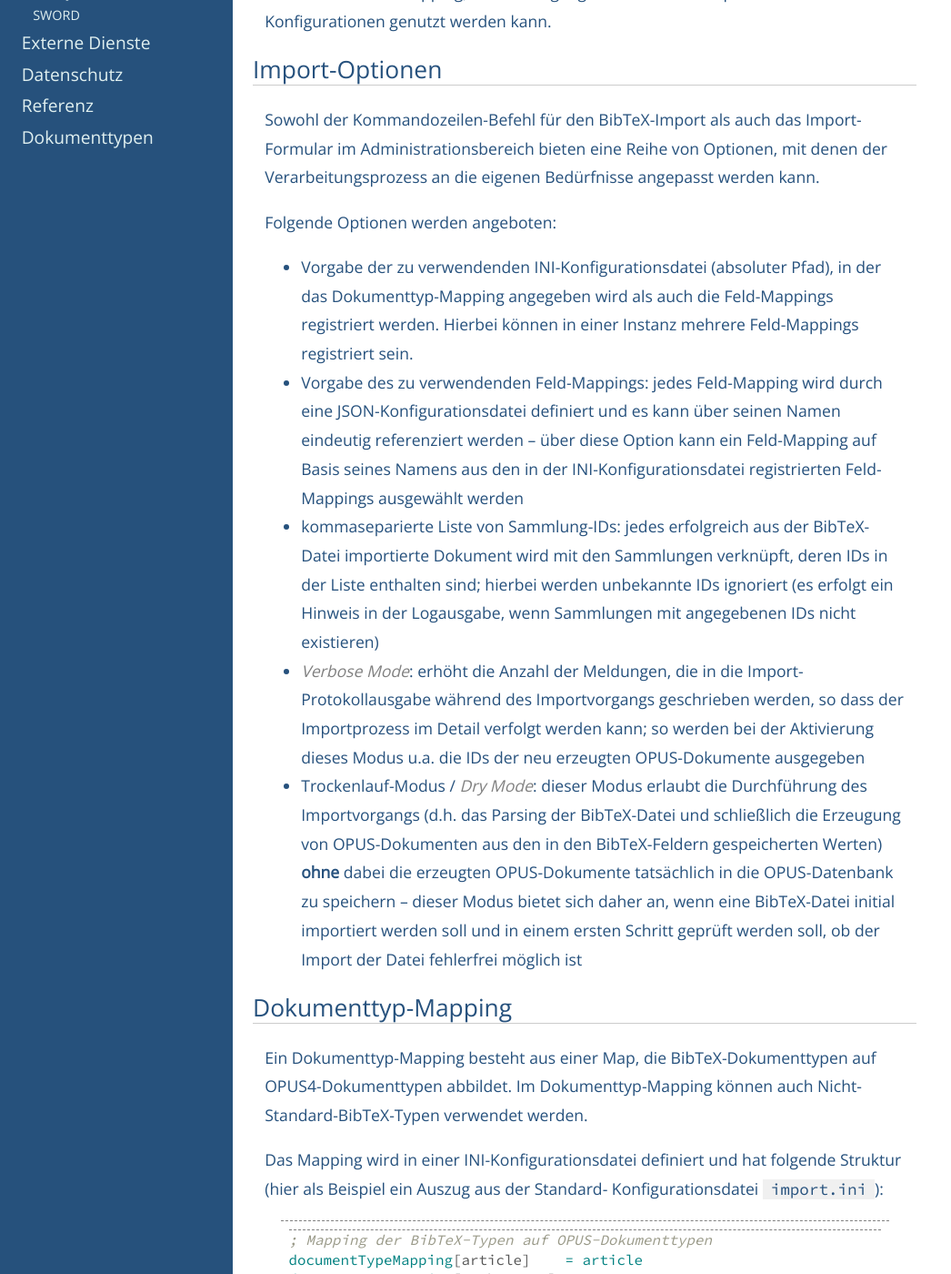
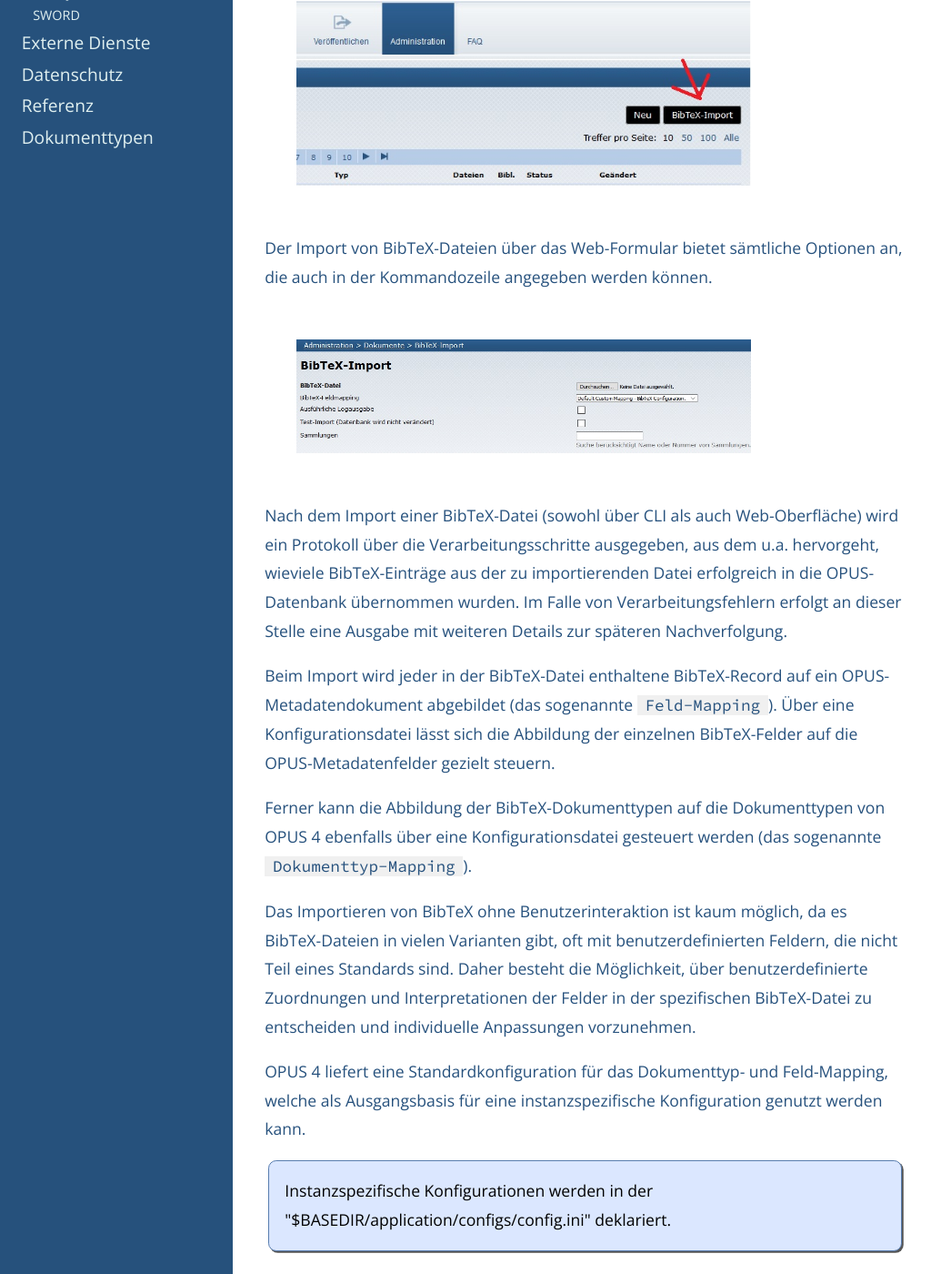
Before and after one commit to OPUS4/userdoc, a Jekyll site: the page built from import/bibtex.md, in a window 1280 px wide and 1400 px high, scrolled down 588 px. Shown: the whole window at 91% size, without its empty margins (0-1046 px from the left). Built offline with Jekyll 4.4.1, drawn with Linux system fonts in a browser that asks for light colours; some of the changed text lies outside the part shown.

Commit message:
#93 BibTeX Anleitung für 4.7.1 aktualisiert

````diff
--- a/import/bibtex.md
+++ b/import/bibtex.md
@@ -5,62 +5,140 @@ title: BibTeX
 
 # BibTeX-Import
 
-Dokumentmetadaten können aus einer BibTeX-Datei, die beliebig viele BibTeX-Records enthält, sowohl über einen
+Ab der OPUS Version 4.7.1 können Dokumentmetadaten aus einer BibTeX-Datei, die beliebig viele BibTeX-Records enthält, sowohl über einen
 **Kommandozeilen-Befehl** (CLI) als auch über ein **Web-Formular** im Administrationsbereich importiert werden.
 
-Beim Import wird jeder in der BibTeX-Datei enthaltene BibTeX-Record auf ein OPUS4-Metadatendokument abgebildet
-(das sogenannte _Feld-Mapping_). Über eine Konfigurationsdatei lässt sich die Abbildung der einzelnen
-BibTeX-Felder auf die OPUS4-Metadatenfelder gezielt steuern.
+Zur korrekten Verarbeitung der BibTeX-Dateien wird vom OPUS 4 BibTeX-Parser das Tool `Pandoc` benötigt. Siehe dazu mehr unter [Voraussetzungen](../installation/requirements.html#pandoc).
 
-Ferner kann die Abbildung der BibTeX-Dokumenttypen auf die OPUS4-Dokumenttypen ebenfalls über eine Konfigurationsdatei
-gesteuert werden (das sogenannte _Dokumenttyp-Mapping_).
+Aufruf des BibTeX-Imports auf der Kommandozeile:
 
-OPUS4 liefert eine Standardkonfiguration sowohl für das Dokumenttyp-Mapping als auch für das Feld-Mapping,
-die als Ausgangsbasis für instanzspezifische Konfigurationen genutzt werden kann.
+{% highlight bash %}
+$  bin/opus4 bibtex:import <filename.bib>
+{% endhighlight %}
+
+In der Web-Oberfläche existiert im Administrationsbereich `Dokumente` dazu ein entsprechender Button `BibTeX-Import`.
+
+![Dokumente](../img/import/SC_import_dokumente_bibtex-button.jpg){:width="500px"}
+
+Der Import von BibTeX-Dateien über das Web-Formular bietet sämtliche Optionen an, die auch in der Kommandozeile angegeben werden können.
+
+![Dokumente](../img/import/SC_import_dokumente_bibtex-web.jpg){:width="500px"}
+
+Nach dem Import einer BibTeX-Datei (sowohl über CLI als auch Web-Oberfläche) wird ein Protokoll über die Verarbeitungsschritte ausgegeben,
+aus dem u.a. hervorgeht, wieviele BibTeX-Einträge aus der zu importierenden Datei erfolgreich in die OPUS-Datenbank übernommen wurden.
+Im Falle von Verarbeitungsfehlern erfolgt an dieser Stelle eine Ausgabe mit weiteren Details zur späteren Nachverfolgung.
+
+Beim Import wird jeder in der BibTeX-Datei enthaltene BibTeX-Record auf ein OPUS-Metadatendokument abgebildet
+(das sogenannte `Feld-Mapping`). Über eine Konfigurationsdatei lässt sich die Abbildung der einzelnen
+BibTeX-Felder auf die OPUS-Metadatenfelder gezielt steuern.
+
+Ferner kann die Abbildung der BibTeX-Dokumenttypen auf die Dokumenttypen von OPUS 4 ebenfalls über eine Konfigurationsdatei
+gesteuert werden (das sogenannte `Dokumenttyp-Mapping`).
+
+Das Importieren von BibTeX ohne Benutzerinteraktion ist kaum möglich, da es BibTeX-Dateien in vielen Varianten gibt,
+oft mit benutzerdefinierten Feldern, die nicht Teil eines Standards sind.
+Daher besteht die Möglichkeit, über benutzerdefinierte Zuordnungen und Interpretationen
+der Felder in der spezifischen BibTeX-Datei zu entscheiden und individuelle Anpassungen vorzunehmen.
+
+OPUS 4 liefert eine Standardkonfiguration für das Dokumenttyp- und Feld-Mapping,
+welche als Ausgangsbasis für eine instanzspezifische Konfiguration genutzt werden kann.
+
+<p class="info">
+Instanzspezifische Konfigurationen werden in der "$BASEDIR/application/configs/config.ini" deklariert.
+</p>
 
 ## Import-Optionen
 
-Sowohl der Kommandozeilen-Befehl für den BibTeX-Import als auch das Import-Formular im Administrationsbereich bieten
+Sowohl der Kommandozeilen-Befehl für den BibTeX-Import, als auch das Web-Formular im Administrationsbereich, bieten
 eine Reihe von Optionen, mit denen der Verarbeitungsprozess an die eigenen Bedürfnisse angepasst werden kann.
+
+Auflistung der verfügbaren Optionen mit ihrer Bedeutung:
+
+{% highlight bash %}
+$ bin/opus4 help bibtex:import
+{% endhighlight %}
 
 Folgende Optionen werden angeboten:
 
-* Vorgabe der zu verwendenden INI-Konfigurationsdatei (absoluter Pfad), in der das Dokumenttyp-Mapping angegeben wird
-  als auch die Feld-Mappings registriert werden. Hierbei können in einer Instanz mehrere Feld-Mappings registriert sein.
-* Vorgabe des zu verwendenden Feld-Mappings: jedes Feld-Mapping wird durch eine JSON-Konfigurationsdatei definiert und
-  es kann über seinen Namen eindeutig referenziert werden – über diese Option kann ein Feld-Mapping auf Basis seines
-  Namens aus den in der INI-Konfigurationsdatei registrierten Feld-Mappings ausgewählt werden
-* kommaseparierte Liste von Sammlung-IDs: jedes erfolgreich aus der BibTeX-Datei importierte Dokument wird mit den
-  Sammlungen verknüpft, deren IDs in der Liste enthalten sind; hierbei werden unbekannte IDs ignoriert (es erfolgt ein
-  Hinweis in der Logausgabe, wenn Sammlungen mit angegebenen IDs nicht existieren)
-* _Verbose Mode_: erhöht die Anzahl der Meldungen, die in die Import-Protokollausgabe während des Importvorgangs
-  geschrieben werden, so dass der Importprozess im Detail verfolgt werden kann; so werden bei der Aktivierung dieses
-  Modus u.a. die IDs der neu erzeugten OPUS-Dokumente ausgegeben
-* Trockenlauf-Modus / _Dry Mode_: dieser Modus erlaubt die Durchführung des Importvorgangs (d.h. das Parsing der
-  BibTeX-Datei und schließlich die Erzeugung von OPUS-Dokumenten aus den in den BibTeX-Feldern gespeicherten Werten)
-  **ohne** dabei die erzeugten OPUS-Dokumente tatsächlich in die OPUS-Datenbank zu speichern – dieser Modus bietet sich
-  daher an, wenn eine BibTeX-Datei initial importiert werden soll und in einem ersten Schritt geprüft werden soll,
-  ob der Import der Datei fehlerfrei möglich ist
+### Angabe eines zu verwendenden Feld-Mappings:
+Jedes Feld-Mapping wird durch eine JSON-Konfigurationsdatei definiert. Es können in einer Instanz mehrere
+Feld-Mappings vorhanden sein. Der Pfad zu den instanzspezifischen Feld-Mappings und deren Namen werden
+in der `config.ini` deklariert.
+
+Durch die Option `--mapping` oder `-m` kann ein angepasstes Feld-Mapping ausgewählt werden.
+Im Webformular werden die Feld-Mappings über eine Selectliste ausgewählt. Die verfügbaren Feld-Mappings auf der
+Kommandozeilen-Ebene können über folgenden Befehl aufgelistet werden:
+
+{% highlight bash %}
+$ bin/opus4 bibtex:list
+{% endhighlight %}
+
+Aufruf des BibTex-Imports mit Angabe eines Feld-Mappings:
+
+{% highlight bash %}
+$  bin/opus4 bibtex:import -m <Feld-Mapping-Name> <filename.bib>
+{% endhighlight %}
+
+Ohne Angabe des Parameters `-m` wird beim Importprozess das Default-Mapping verwendet.
+
+### Verknüpfung mit Sammlungseinträgen:
+ Mit der Option `--collection` oder `-c` lässt sich auf der Kommandozeile eine kommaseparierte Liste von
+Sammlungs-IDs angeben, mit denen jedes erfolgreich importierte Dokument verknüpft wird.
+Hierbei werden unbekannte IDs ignoriert und es erfolgt ein entsprechender Hinweis in der Protokollausgabe.
+
+{% highlight bash %}
+$  bin/opus4 bibtex:import -c <Collection-ID-1>,<Collection-ID-2>,<Collection-ID-3> -m <Feld-Mapping-Name> <filename.bib>
+{% endhighlight %}
+
+<p class="info">
+Im Webformular können vorhandene Sammlungen ausgewählt werden. Dafür muss in dem Feld "Sammlungen" der Name
+der Sammlung eingegeben werden. Es ist ausreichend, einen Teil des Namens einzugeben, da die Anzeige durch ein
+sogenanntes "Autocomplete" ergänzt wird. Das Hinzufügen mehrerer Sammlungen ist hier ebenfalls möglich.
+</p>
+
+### Verbose Mode:
+Die Option `--verbose` oder `-v` erhöht die Anzahl der Meldungen, die in die Protokollausgabe geschrieben werden,
+so dass der Importprozess im Detail verfolgt werden kann. Es werden z.B. die IDs der neu erzeugten OPUS-Dokumente
+ausgegeben.
+
+{% highlight bash %}
+$  bin/opus4 bibtex:import -v -m <Feld-Mapping-Name> <filename.bib>
+{% endhighlight %}
+
+Im Webformular wird dieser Modus durch ein Häkchen aktiviert.
+
+### Dry Mode:
+Die Option `--dry` oder `-d` erlaubt einen Test-Import im "Trockendurchlauf", bei dem die Datenbank nicht verändert
+wird. Dabei erfolgt das Parsen der BibTeX-Datei einschließlich der Erzeugung von OPUS-Dokumenten aus den in den
+BibTeX-Feldern gespeicherten Werten **ohne** dabei die erzeugten OPUS-Dokumente tatsächlich in die OPUS-Datenbank
+zu speichern. Dieser Modus bietet sich daher an, wenn eine BibTeX-Datei initial importiert werden soll und in
+einem ersten Schritt geprüft werden soll, ob der Import der Datei fehlerfrei möglich ist.
+
+{% highlight bash %}
+$  bin/opus4 bibtex:import -d -v -m <Feld-Mapping-Name> <filename.bib>
+{% endhighlight %}
+
+Im Webformular wird dieser Modus durch ein Häkchen aktiviert.
 
 ## Dokumenttyp-Mapping
 
-Ein Dokumenttyp-Mapping besteht aus einer Map, die BibTeX-Dokumenttypen auf OPUS4-Dokumenttypen abbildet. Im
-Dokumenttyp-Mapping können auch Nicht-Standard-BibTeX-Typen verwendet werden.
+Ein Dokumenttyp-Mapping bildet die BibTeX-Dokumenttypen auf die OPUS-Dokumenttypen ab. Im Dokumenttyp-Mapping
+können auch Nicht-Standard-BibTeX-Typen verwendet werden.
 
-Das Mapping wird in einer INI-Konfigurationsdatei definiert und hat folgende Struktur (hier als Beispiel ein Auszug aus
-der Standard- Konfigurationsdatei `import.ini`):
+Das Mapping wird in einer INI-Konfigurationsdatei definiert und hat folgende Struktur (hier als Beispiel ein
+Auszug aus der Standard- Konfigurationsdatei `import.ini`):
 
 ```ini
 ; Mapping der BibTeX-Typen auf OPUS-Dokumenttypen
 documentTypeMapping[article]    = article
 documentTypeMapping[techreport] = report
 ```
-Hier wird der BibTeX-Dokumenttyp `article` bzw. `techreport` auf den OPUS4-Dokumenttyp `article` bzw. `report`
+Hier wird der BibTeX-Dokumenttyp `article` bzw. `techreport` auf den OPUS-Dokumenttyp `article` bzw. `report`
 abgebildet.
 
-Ferner ist es möglich einen Fallback-Dokumenttyp anzugeben, der immer dann zur Anwendung kommt, wenn für den
-vorliegenden BibTeX-Dokumenttyp kein Mapping konfiguriert wurde. In diesem Fall wird als OPUS4-Dokumenttyp der
-Fallback-Dokumenttyp verwendet:
+Ferner ist es möglich, einen sogenannten "Fallback"-Dokumenttyp anzugeben, der immer dann zur Anwendung kommt,
+wenn für den vorliegenden BibTeX-Dokumenttyp kein Mapping konfiguriert wurde. In diesem Fall wird als
+OPUS-Dokumenttyp der Fallback-Dokumenttyp verwendet:
 
 ```ini
 ; Standard-OPUS-Dokumenttyp, sofern für den im BibTeX-Record vorliegenden BibTeX-Typ kein Typ-Mapping auf einen
@@ -68,36 +146,101 @@ Fallback-Dokumenttyp verwendet:
 defaultDocumentType = misc
 ```
 
-Soll das Dokumenttyp-Mapping in einer Instanz überschrieben werden, so empfiehlt es sich eine neue
-INI-Konfigurationsdatei im Dateisystem, z.B. im zentralen Konfigurationsverzeichnis `application/configs` anzulegen,
-indem die Standard-Konfigurationsdatei `import.ini` kopiert und anschließend an die eigenen Bedürfnisse angepasst wird.
-Bei der Ausführung des BibTeX-Imports (sowohl via Kommandozeile als auch über das Import-Formular) kann dann der Pfad
-zu der instanzspezifischen INI-Konfigurationsdatei als Option übergeben werden (CLI-Option `-i`).
+**Instanzspezifische Anpassungen der Dokumenttypen**
+
+Die Default-Datei für das Dokumenttyp-Mapping `src\Import\import.ini` gibt Auskunft über die vorhandenen
+Standard-Mappings. Diese Datei soll nicht verändert werden.
+Sollen instanzspezifische Anpassungen der Dokumenttypen erfolgen, können diese in der
+`$BASEDIR/application/configs/config.ini` deklariert werden.
+<p class="info">
+Entscheidend, ob ein Dokumenttyp-Mapping erfolgen
+muss, ist die Bezeichnung des Dokumenttyps in der zu importierenden BibTeX-Datei.
+</p>
+Beispiel:
+Hier sind die Dokumenttypen in der BibTeX-Datei alle in Großbuchstaben und weichen dadurch vom Standard ab.
+
+```ini
+bibtex.entryTypes.ARTICLE = article
+bibtex.entryTypes.BOOK = book
+bibtex.entryTypes.MASTERSTHESIS = masterthesis
+bibtex.entryTypes.TECHREPORT = report
+bibtex.entryTypes.PHDTHESIS = doctoralthesis
+```
 
 ## Feld-Mapping
 
-Ein Feld-Mapping definiert, wie die Inhalte der Felder eines BibTeX-Datensatzes auf die Felder eines OPUS-Dokuments
-abgebildet werden sollen. Die Konfigurationsmöglichkeiten sind mannigfaltig und reichen weit über einfache
-1-zu-1-Mappings zwischen BibTeX-Feldern und OPUS4-Metadatenfeldern hinaus. Eine ausführliche Beschreibung kann im
-OPUS4-Modul [opus4-bibtex](https://github.com/OPUS4/opus4-bibtex/blob/master/README.md#field-mapping) nachgeschlagen
+Ein Feld-Mapping definiert, wie die Inhalte der Felder eines BibTeX-Datensatzes auf die Felder eines
+OPUS-Dokuments abgebildet werden sollen. Die Konfigurationsmöglichkeiten sind mannigfaltig und reichen weit
+über einfache 1-zu-1-Mappings zwischen BibTeX-Feldern und OPUS-Metadatenfeldern hinaus. Eine ausführliche
+Beschreibung kann im OPUS 4 Modul [opus4-bibtex](https://github.com/OPUS4/opus4-bibtex/blob/master/README.md#field-mapping) nachgeschlagen
 werden.
 
-Ein Feld-Mapping wird in einer JSON-Datei beschrieben. Die Standard-Konfigurationsdatei `default-mapping.json` kann
-auch hier als Ausgangspunkt für instanzspezifische Feld-Mappings genutzt werden.
+Ein Feld-Mapping wird in einer JSON-Datei beschrieben. Die Standard-Konfigurationsdatei
+`src\Import\default-mapping.json` kann auch hier als Ausgangspunkt für instanzspezifische Feld-Mappings genutzt werden.
+
+<p class="info">
+Für die instanzspezifische Bearbeitung der Feld-Mappings empfiehlt es sich, ein Custom-BibTeX-Ordner im
+Konfigurationsverzeichnis "/application/configs/" anzulegen und dort die Feld-Mapping-Dateien vorzuhalten.
+</p>
 
 Jedes Feld-Mapping hat einen eindeutigen Namen, über den es beim Import (sowohl via Kommandozeile als auch über das
-Import-Formular) referenziert werden kann.
+Import-Formular) referenziert werden kann. Z.B. enthält die Mapping-Datei `custom-mapping-xyz.json` folgende
+Referenzbezeichnung:
 
-Eine Instanz kann – z. B. für die Verarbeitung unterschiedlichen BibTeX-Varianten – mehrere Feld-Mappings besitzen.
-Die einzelnen Feld-Mappings sind über ihren Dateinamen in der INI-Konfigurationsdatei (siehe oben) zu registrieren.
-Als Beispiel sei hier die Registrierung des Standard-Feld-Mappings in der Standard-Konfigurationsdatei `import.ini`
-angegeben:
+
+	"name": "xyz",
+	"description": "XYZ Custom Mapping - BibTeX Configuration.",
+	"mapping":
+
+
+Eine Instanz kann für die Verarbeitung unterschiedlicher BibTeX-Varianten mehrere Feld-Mappings besitzen.
+Die einzelnen Feld-Mappings sind über ihren Dateinamen in der `config.ini` zu registrieren, ebenso der
+Verzeichnispfad zu den spezifischen JSON-Dateien.
 
 ```ini
-fieldMappings[] = default-mapping.json
+; IMPORT SETTINGS
+bibtex.mappingsBasePath = APPLICATION_PATH "/application/configs/bibtex"
+bibtex.mappings.default.file = custom-default-mapping.json
+bibtex.mappings.abc.file = custom-mapping-abc.json
+bibtex.mappings.xyz.file = custom-mapping-xyz.json
 ```
 
-Die JSON-Dateien sollten im Verzeichnis vorgehalten werden, in der auch die INI-Konfigurationsdatei abgelegt ist.
+Die vorhandenen Feld-Mappings lassen sich über die Kommandozeile mit folgendem Befehl anzeigen:
+
+{% highlight bash %}
+$ bin/opus4 bibtex:list
+{% endhighlight %}
+
+Die Ausgabe hätte dann z.B. folgendes Aussehen:
+
+{% highlight bash %}
+default - Default Custom Mapping - BibTeX Configuration.
+abc - ABC Custom Mapping - BibTeX Configuration.
+xyz - XYZ Custom Mapping - BibTeX Configuration.
+{% endhighlight %}
+
+
+**Anzeigename bzw. Übersetzungsschlüssel der Feld-Mapping-Dateien**
+
+Im Web-Fomular kommt der Name der Feld-Mapping-Datei entweder aus dem Feld `Description` der JSON-Datei,
+oder aus einem Übersetzungsschlüssel von OPUS. Der Übersetzungsschlüssel überschreibt das Description-Feld.
+
+**Description-Feld**
+
+```ini
+"name": "xyz",
+"description": "XYZ Custom Mapping - BibTeX Configuration."
+```
+
+**Übersetzungsschlüssel**
+
+Schlüssel für die Übersetzung des Default Mappings:
+
+`bibtex_mapping_description_default`
+
+Schlüssel für die Übersetzung eines Custom Mappings:
+
+`bibtex_mapping_description_xyz`
 
 ## Prozessierung der BibTeX-Datei
 
@@ -106,44 +249,37 @@ BibTeX-Records aufgeteilt. Tritt dabei ein Fehler auf, z. B. weil die zu import
 BibTeX-Standard ist, so wird der Import beendet. Es wird eine Fehlermeldung ausgegeben, die weitere Details zum Fehler,
 beispielsweise die Zeilennummer, enthält.
 
-**Hinweis:** Enthält die BibTeX-Datei einen Eintrag mit Unterstrich `_`, muss dieser speziell maskiert werden mit `\url{...}`.
-Beispiel:
-```ini
-code = {\url{https://beispiel.url.de/mit_unterstrich}},
-doi = {\url{doi.prefix/1234_67890}},
-```
+Nach dem erfolgreichen Parsen der BibTeX-Datei erzeugt ein **BibTeX-Processor** aus jedem BibTeX-Record ein
+OPUS-Metadatendokument, und zwar auf Basis der Konfigurationseinstellungen.
 
-Nach dem erfolgreichen Parsen der BibTeX-Datei erzeugt ein **BibTeX-Processor** aus jedem BibTeX-Record auf Basis der
-beim Aufruf des Imports angegebenen Konfigurationseinstellungen (siehe oben) ein OPUS4-Metadatendokument.
-
-Tritt während der Erzeugung eines OPUS4-Metadatendokument ein Fehler auf, so wird das Dokument verworfen und der
+Tritt während der Erzeugung eines OPUS-Metadatendokuments ein Fehler auf, so wird das Dokument verworfen und der
 BibTeX-Processor springt zum nächsten BibTeX-Record bzw. beendet die Verarbeitung, wenn alle BibTeX-Records verarbeitet
 wurden.
 
 Wird der Import nicht im Trockenlauf-Modus gestartet, so wird vom BibTeX-Prozessor schließlich geprüft, ob bereits
-ein OPUS4-Metadatendokument in der Datenbank existiert, das aus einem identischen BibTeX-Record erzeugt wurde. Die
-Prüfung erfolgt hierbei auf Basis einer Hashsumme, die für den BibTeX-Record ermittelt wird und in einem Enrichment
-(`opus.import.dataHash`). Als Hashfunktion wird momentan `md5` verwendet – der Name der verwendeten Hashfunktion wird
+ein OPUS-Metadatendokument in der Datenbank existiert, das aus einem identischen BibTeX-Record erzeugt wurde. Die
+Prüfung erfolgt hierbei auf Basis einer Hashsumme, die für den BibTeX-Record ermittelt und in einem Enrichment
+`opus.import.dataHash` gespeichert wird. Als Hashfunktion wird momentan `md5` verwendet. Der Name der verwendeten Hashfunktion wird
 als Präfix (getrennt durch `:`) im Enrichment gespeichert.
 
-Wird in der OPUS4-Datenbank ein Dokument gefunden, das im Enrichment `opus.import.dataHash` einen Hashwert besitzt,
+Existiert in der OPUS-Datenbank bereits ein Dokument, das im Enrichment `opus.import.dataHash` einen Hashwert besitzt,
 der mit dem Hashwert des aktuell vom BibTeX-Processor verarbeiteten BibTeX-Record übereinstimmt, so verwirft der
-Prozessor das gerade in der Verarbeitung befindliche OPUS4-Metadatendokument. Es erfolgt in diesem Fall keine
-Speicherung des OPUS4-Metadatendokuments in der Datenbank.
+Prozessor das gerade in der Verarbeitung befindliche OPUS-Metadatendokument. Es erfolgt in diesem Fall keine
+Speicherung des OPUS-Metadatendokuments in der Datenbank.
 
 Diese Vorgehensweise ermöglicht das wiederholte Importieren von BibTeX-Dateien. So kann z. B. eine wachsende
 BibTeX-Datei jährlich (oder häufiger, je nach Anwendungsfall) importiert werden und es ist dennoch sichergestellt, dass
-beim Import keine Duplikate in der OPUS4-Datenbank entstehen. Die zu importierende BibTeX-Datei muss vorher auch nicht
-von den bereits in einem früheren Import in die OPUS4-Datenbank eingefügten Dokumente befreit werden.
+beim Import keine Duplikate in der OPUS-Datenbank entstehen. Die zu importierende BibTeX-Datei muss vorher auch nicht
+von den bereits in einem früheren Import in die OPUS-Datenbank eingefügten Dokumente befreit werden.
 
-## Auszeichnung von OPUS4-Metadatendokumenten, die durch den BibTeX-Import erzeugt wurden
+## Auszeichnung der OPUS-Metadatendokumente, die durch den BibTeX-Import erzeugt wurden
 
-Jedes OPUS4-Metadatendokument, das über den BibTeX-Import erzeugt wurde, besitzt eine Menge von Enrichments, die es
+Jedes OPUS-Metadatendokument, das über den BibTeX-Import erzeugt wurde, erhält einige Enrichments, die es
 eindeutig klassifizieren:
 
 | Name des Enrichments   | Inhalt |
 |------------------------|--------|
-| `opus.import.data`     | enthält den ursprünglichen BibTeX-Record, aus dem das OPUS4-Metadatendokument erzeugt wurde |
+| `opus.import.data`     | enthält den ursprünglichen BibTeX-Record, aus dem das OPUS-Metadatendokument erzeugt wurde |
 | `opus.import.dataHash` | enthält die Hashsumme des BibTeX-Records; der Name der verwendeten Hashfunktion wird als Präfix getrennt durch `:` angegeben |
 | `opus.import.date`     | Importdatum |
 | `opus.import.file`     | Name der BibTeX-Datei, aus dem der BibTeX-Record stammt |
````
Also changed, not shown: installation/index.md (+2 -0 lines), installation/requirements.md (+42 -15 lines), img/import/SC_import_dokumente_bibtex-button.jpg (added), img/import/SC_import_dokumente_bibtex-web.jpg (added).
